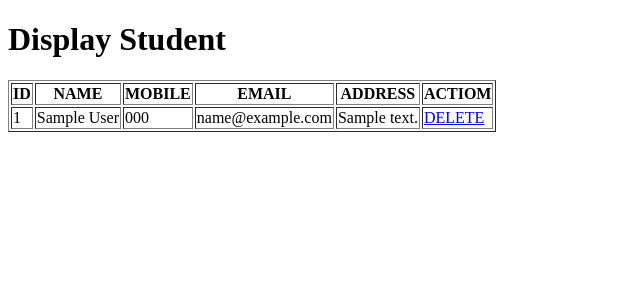
After one commit to chaudharycharmy5-lab/djangoworkshop, a Django app: page /display-student in a window 1280 px wide. The commit adds this page. Shown: the top 300 px of the page, without its empty margins (0-640 px from the left). Run offline with Django 4.2, Linux system fonts and the light colour scheme; tables that the repository leaves empty hold one stand-in row (values such as "Sample post").

Commit message:
Add files via upload

```diff
--- /dev/null
+++ b/crud_demo/crud/templates/display.html
@@ -0,0 +1,31 @@
+<!DOCTYPE html>
+<html lang="en">
+<head>
+    <meta charset="UTF-8">
+    <meta name="viewport" content="width=device-width, initial-scale=1.0">
+    <title>Display Student</title>
+</head>
+<body>
+    <h1>Display Student</h1>
+    <table border="1">
+        <tr>
+            <th>ID</th>
+            <th>NAME</th>
+            <th>MOBILE</th>
+            <th>EMAIL</th>
+            <th>ADDRESS</th>
+            <th>ACTIOM</th>
+        </tr>
+        {% for i in mydata %}
+        <tr>
+            <td>{{i.id}}</td>
+            <td>{{i.name}}</td>
+            <td>{{i.mobile}}</td>
+            <td>{{i.email}}</td>
+            <td>{{i.address}}</td>
+            <td><a href="delete-student/{{i.id}}">DELETE</a></td>
+        </tr>
+        {% endfor %}
+    </table>
+</body>
+</html>
--- a/crud_demo/crud/templates/studentform.html
+++ b/crud_demo/crud/templates/studentform.html
@@ -6,6 +6,7 @@
     <title>Student Form</title>
 </head>
 <body>
+    <h1>Add Student</h1>
     <form method="post" action="/add-student">
         {% csrf_token %}
         Enter Name:<input type="text" name="txt1">
--- a/crud_demo/crud/urls.py
+++ b/crud_demo/crud/urls.py
@@ -4,4 +4,6 @@ from django.urls import path
 urlpatterns = [
       path('studentform', views.addstudent),
       path('add-student',views.addstudentprocess),
+      path('display-student',views.displaystudent),
+      path('delete-student/<int:id>',views.deletestudent)
 ]
--- a/crud_demo/crud/views.py
+++ b/crud_demo/crud/views.py
@@ -1,4 +1,4 @@
-from django.shortcuts import render
+from django.shortcuts import render,redirect
 from django.http import HttpResponse
 from . models import Student
 
@@ -13,3 +13,11 @@ def addstudentprocess(request):
     txt4=request.POST['txt4']
     Student.objects.create(name=txt1,mobile=txt2,email=txt3,address=txt4)
     return HttpResponse('Thank You!')
+
+def displaystudent(request):
+    mystudentlist=Student.objects.all()
+    return render(request,'display.html',{'mydata':mystudentlist})
+
+def deletestudent(request,id):
+    Student.objects.get(id=id).delete()
+    return redirect(displaystudent)
```
